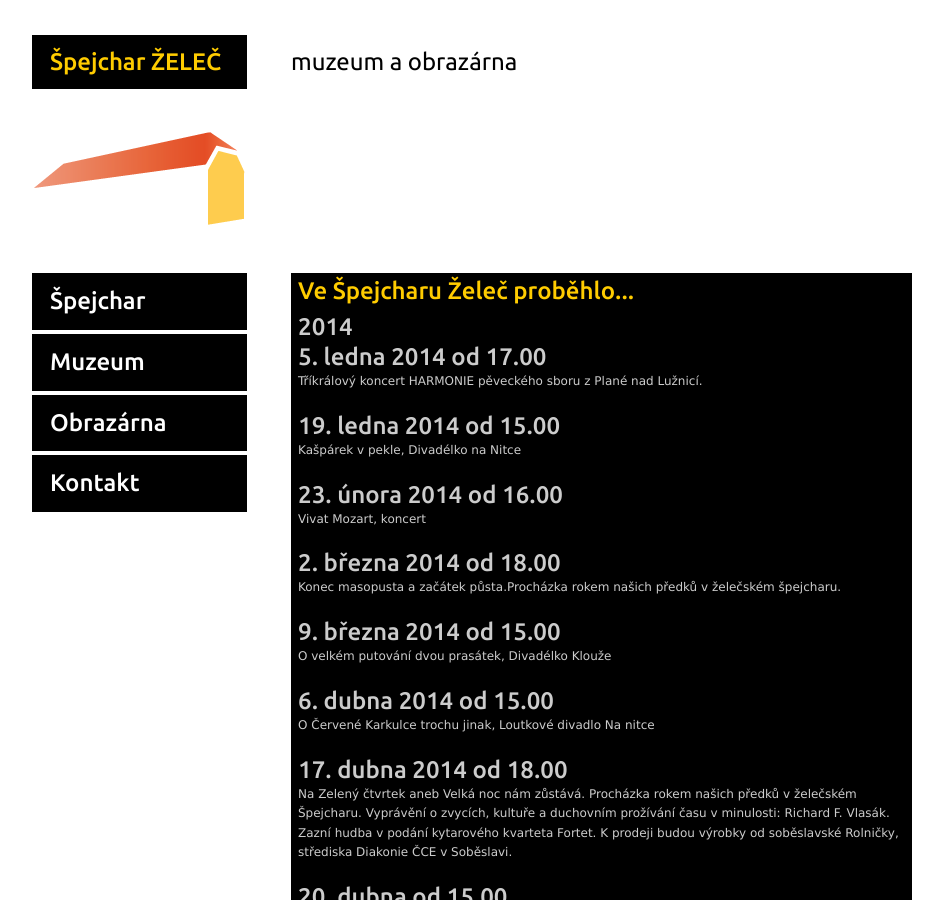
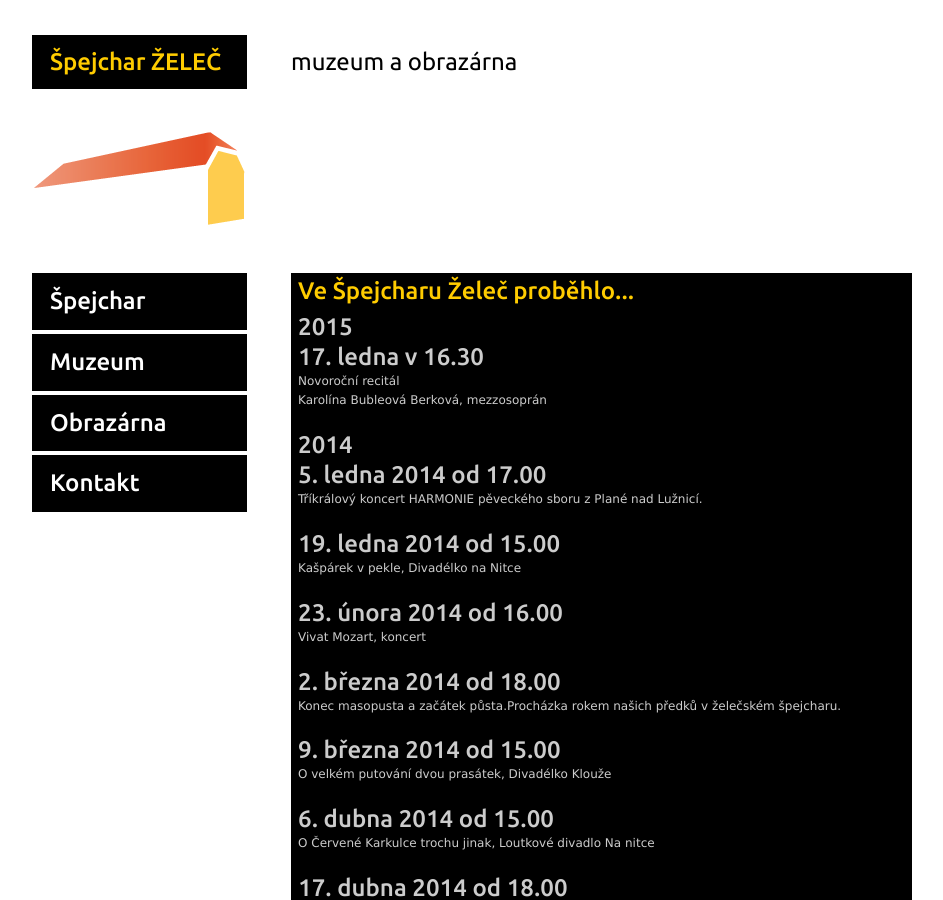
Before and after one commit to spejcharzelec/spejcharzelec.github.com, a Jekyll site: the page built from _posts/2011-12-24-archiv-akci.html, in a window 1280 px wide and 900 px high. Shown: the whole window, without its empty margins (168-1111 px from the left). Built offline with Jekyll 4.4.1, drawn with Linux system fonts in a browser that asks for light colours.

Commit message:
Update 2011-12-24-archiv-akci.html

```diff
--- a/_posts/2011-12-24-archiv-akci.html
+++ b/_posts/2011-12-24-archiv-akci.html
@@ -4,6 +4,11 @@ layout: vystava
 published: true
 category: akce
 ---
+<h2>2015</h2>
+
+<h2>17. ledna v 16.30</h2>
+Novoroční recitál<br />
+Karolína Bubleová Berková, mezzosoprán<br /><br />
 
 <h2>2014</h2>
 
```
